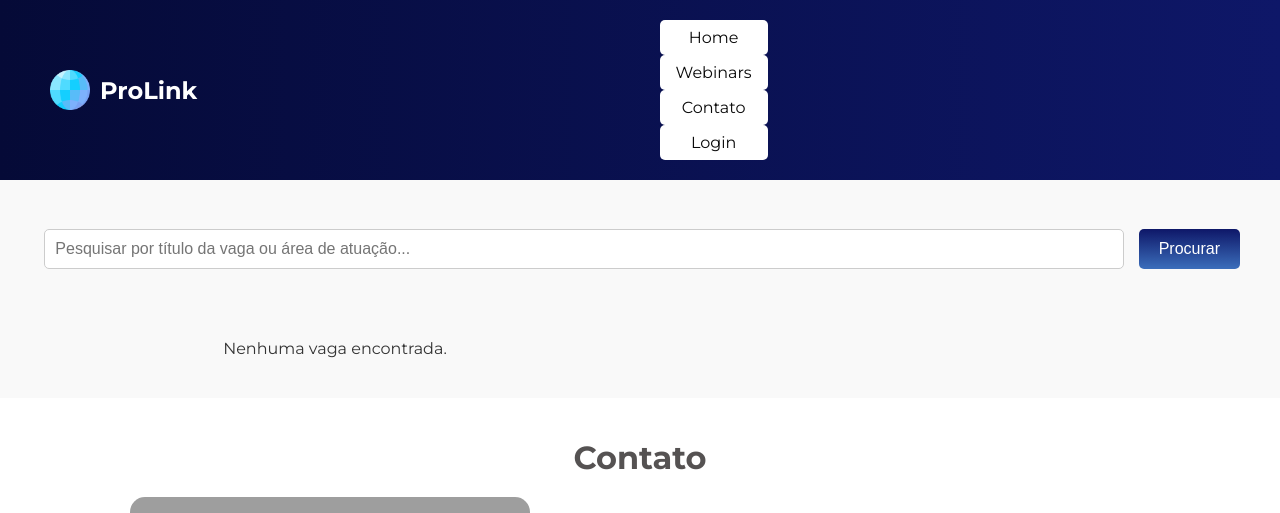
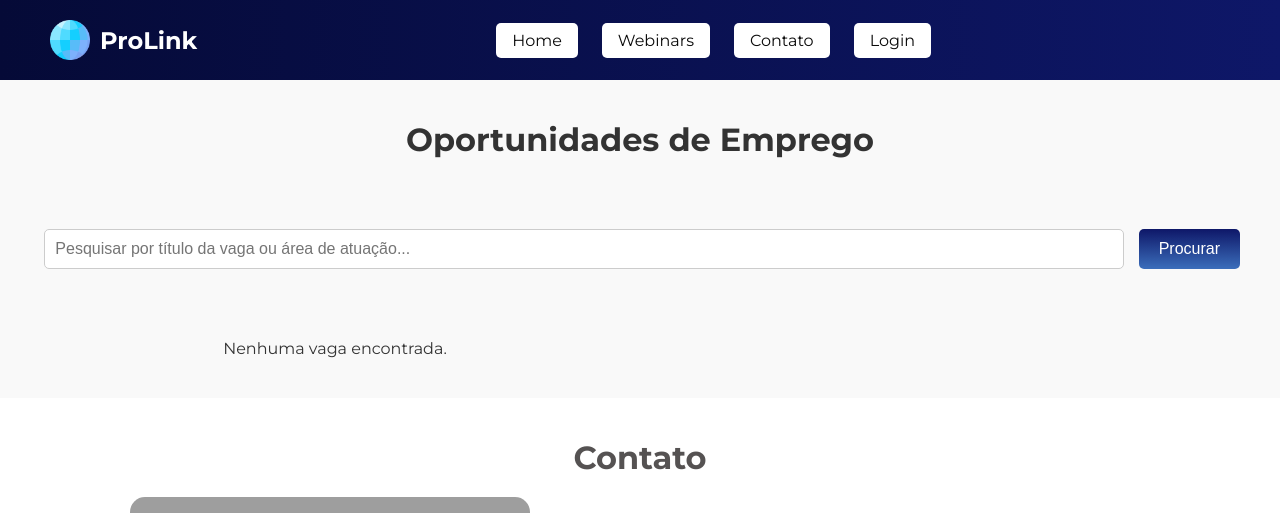
Before and after one commit to MuriloP9/Projeto-Networking, a PHP site: page /Projeto-Networking/paginaEmprego.php in a window 1280 px wide. Shown: the top 513 px of the page. Run offline with PHP 8.4, Linux system fonts and the light colour scheme; data that the repository does not hold is empty; some libraries are stand-ins or nearby versions; grey boxes are pictures that could not be loaded.

Commit message:
conflito de CSS debugado

```diff
--- a/src/php/paginaEmprego.php
+++ b/src/php/paginaEmprego.php
@@ -1017,6 +1017,7 @@ $termoBuscaDisplay = htmlspecialchars($termoBusca, ENT_QUOTES, 'UTF-8');
         .notification-close:hover {
             color: #333;
         }
+
     </style>
 </head>
 <body>
@@ -1745,102 +1746,7 @@ document.addEventListener('DOMContentLoaded', function() {
 
 // ===== CSS ADICIONAL PARA CORRIGIR CONFLITOS =====
 // Adicionar estilos dinamicamente se necessário
-function addResponsiveMenuStyles() {
-    const existingStyles = document.getElementById('responsive-menu-styles');
-    if (existingStyles) return; // Já existe
-
-    const style = document.createElement('style');
-    style.id = 'responsive-menu-styles';
-    style.textContent = `
-        /* Estilos corrigidos para menu responsivo */
-        .menu-toggle {
-            display: none;
-            cursor: pointer;
-            padding: 10px;
-            background: transparent;
-            border: none;
-            z-index: 1100;
-            position: relative;
-        }
-
-        .menu-close-item {
-            display: none;
-            position: fixed;
-            top: 20px;
-            right: 20px;
-            padding: 10px;
-            background-color: rgba(14, 23, 104, 0.9);
-            border: none;
-            border-radius: 50%;
-            width: 44px;
-            height: 44px;
-            justify-content: center;
-            align-items: center;
-            cursor: pointer;
-            z-index: 1500;
-            box-shadow: 0 2px 10px rgba(0, 0, 0, 0.3);
-            transition: all 0.3s ease;
-        }
-
-        .menu-close-item:hover {
-            background-color: rgba(14, 23, 104, 1);
-            transform: scale(1.1);
-        }
-
-        .menu-icon {
-            width: 24px;
-            height: 24px;
-            transition: transform 0.3s ease;
-        }
-
-        .menu-close-item .menu-icon {
-            transform: rotate(45deg);
-        }
-
-        @media (max-width: 991px) {
-            .menu-toggle {
-                display: block !important;
-            }
-
-            /* Ajustar menu para mobile se necessário */
-            #menu.active {
-                display: block;
-                position: fixed;
-                top: 0;
-                left: 0;
-                width: 100%;
-                height: 100vh;
-                background-color: rgba(14, 23, 104, 0.95);
-                z-index: 1200;
-                backdrop-filter: blur(5px);
-            }
-        }
-
-        @media (min-width: 992px) {
-            .menu-toggle,
-            .menu-close-item {
-                display: none !important;
-            }
-
-            #menu {
-                display: block !important;
-                position: relative !important;
-                width: auto !important;
-                height: auto !important;
-                background: transparent !important;
-            }
-        }
-    `;
-
-    document.head.appendChild(style);
-}
-
-// Executar quando o DOM estiver carregado
-if (document.readyState === 'loading') {
-    document.addEventListener('DOMContentLoaded', addResponsiveMenuStyles);
-} else {
-    addResponsiveMenuStyles();
-}
+
 
 // ===== FUNÇÕES ORIGINAIS MANTIDAS =====
 // Função para verificar atualizações de status (apenas para mostrar notificações)
```
